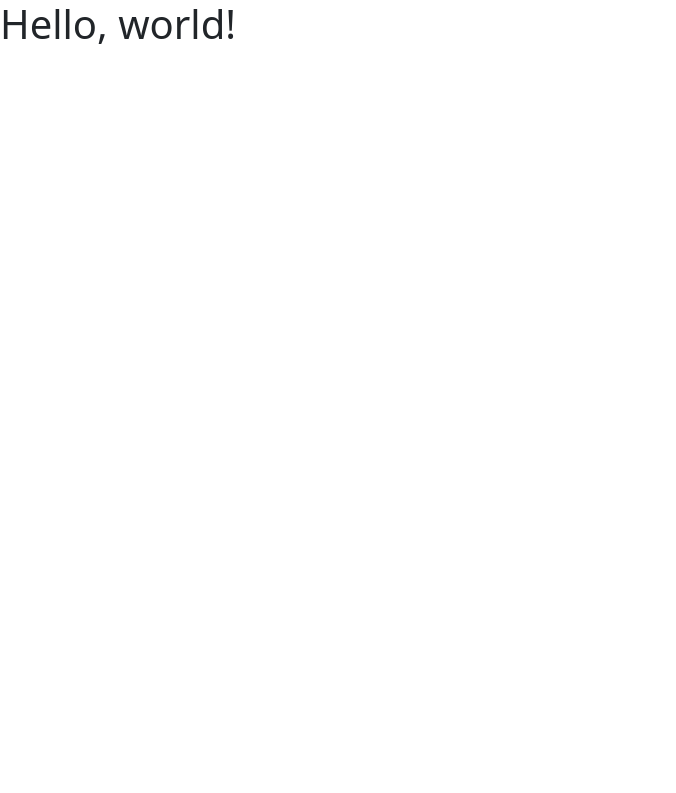
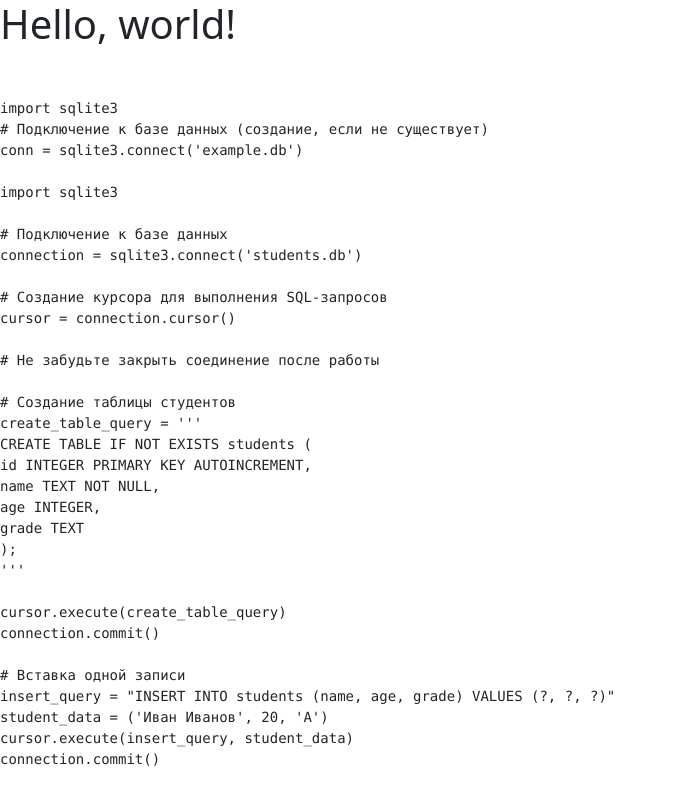
Before and after one commit to nextstage78/nextstage78.github.io, a plain HTML site: page index.html in a window 1280 px wide. Shown: the top 793 px of the page, without its empty margins (0-676 px from the left). Drawn offline with nearby package versions, Linux system fonts and the light colour scheme.

Commit message:
Update index.html
14.10

```diff
--- a/index.html
+++ b/index.html
@@ -8,6 +8,53 @@
   </head>
   <body>
     <h1>Hello, world!</h1>
+    <pre><code>
+
+import sqlite3
+# Подключение к базе данных (создание, если не существует)
+conn = sqlite3.connect('example.db')
+
+import sqlite3
+
+# Подключение к базе данных
+connection = sqlite3.connect('students.db')
+
+# Создание курсора для выполнения SQL-запросов
+cursor = connection.cursor()
+
+# Не забудьте закрыть соединение после работы
+
+# Создание таблицы студентов
+create_table_query = '''
+CREATE TABLE IF NOT EXISTS students (
+id INTEGER PRIMARY KEY AUTOINCREMENT,
+name TEXT NOT NULL,
+age INTEGER,
+grade TEXT
+);
+'''
+
+cursor.execute(create_table_query)
+connection.commit()
+
+# Вставка одной записи
+insert_query = "INSERT INTO students (name, age, grade) VALUES (?, ?, ?)"
+student_data = ('Иван Иванов', 20, 'A')
+cursor.execute(insert_query, student_data)
+connection.commit()
+
+# Выбор всех записей
+cursor.execute("SELECT * FROM students")
+all_students = cursor.fetchall()
+
+# Вывод результатов
+for student in all_students:
+    print(f"ID: {student[0]}, Имя: {student[1]}, Возраст: {student[2]}, Оценка: {student[3]}")
+
+connection.close()
+
+
+</code></pre>
     <script src="https://cdn.jsdelivr.net/npm/bootstrap@5.3.8/dist/js/bootstrap.bundle.min.js" integrity="sha384-FKyoEForCGlyvwx9Hj09JcYn3nv7wiPVlz7YYwJrWVcXK/BmnVDxM+D2scQbITxI" crossorigin="anonymous"></script>
   </body>
 </html>
```
